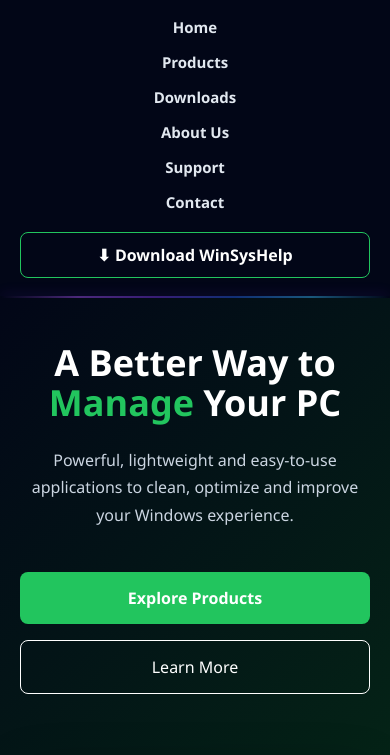
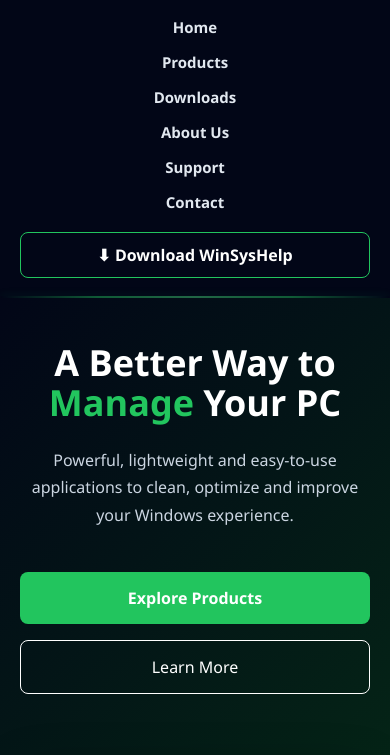
Before and after one commit to AppShelfHub/AppShelfHub.github.io, a plain HTML site: page index.html in a window 390 px wide. Shown: the part 82-837 px from the top of the page. Drawn offline with Linux system fonts and the light colour scheme.

Commit message:
Update hero section with soft green internal glow and responsive improvements

```diff
--- a/css/style.css
+++ b/css/style.css
@@ -96,6 +96,7 @@ img {
     height:100px;
 
     background:
+
     var(--dark-navy);
 
     display:flex;
@@ -119,7 +120,7 @@ img {
 
 
 /* ==========================================================
-   NAVBAR PURPLE TO BLUE GLOW - OPTION 3
+   NAVBAR SOFT GREEN GLOW
 ========================================================== */
 
 
@@ -143,18 +144,17 @@ img {
     linear-gradient(
         90deg,
         transparent,
-        #A855F7,
-        #7C3AED,
-        #2563EB,
-        #38BDF8,
+        #22C55E,
+        #4ADE80,
+        #22C55E,
         transparent
     );
 
 
     box-shadow:
 
-    0 0 14px
-    rgba(124,58,237,0.9);
+    0 0 10px
+    rgba(34,197,94,0.45);
 
 
     animation:
@@ -177,7 +177,7 @@ img {
 
     50% {
 
-        opacity:1;
+        opacity:0.8;
 
     }
 
@@ -327,7 +327,7 @@ img {
 
     padding:
 
-    65px 45px 140px;
+    65px 45px 95px;
 
     display:flex;
 
@@ -346,7 +346,7 @@ img {
 
 
 /* ==========================================================
-   HERO WAVE TRANSITION
+   HERO INTERNAL BOTTOM GLOW
 ========================================================== */
 
 
@@ -356,28 +356,28 @@ img {
 
     position:absolute;
 
-    left:-5%;
+    left:10%;
 
-    bottom:-95px;
+    bottom:20px;
 
-    width:110%;
+    width:80%;
 
-    height:160px;
+    height:35px;
+
 
     background:
 
     linear-gradient(
         90deg,
-        #020617,
-        #052E16,
-        #14532D
+        transparent,
+        rgba(34,197,94,0.55),
+        rgba(74,222,128,0.7),
+        rgba(34,197,94,0.55),
+        transparent
     );
 
 
-    border-radius:
-
-    50% 50% 0 0;
-
+    filter:blur(22px);
 
     z-index:1;
 
@@ -785,7 +785,7 @@ img {
 
         padding:
 
-        55px 30px 120px;
+        55px 30px 80px;
 
         gap:30px;
 
@@ -795,9 +795,13 @@ img {
 
     .hero::after {
 
-        height:130px;
+        left:8%;
 
-        bottom:-75px;
+        width:84%;
+
+        bottom:18px;
+
+        height:30px;
 
     }
 
@@ -899,7 +903,7 @@ img {
 
         padding:
 
-        45px 20px 100px;
+        45px 20px 70px;
 
     }
 
@@ -907,9 +911,15 @@ img {
 
     .hero::after {
 
-        height:90px;
+        left:5%;
 
-        bottom:-45px;
+        width:90%;
+
+        bottom:15px;
+
+        height:25px;
+
+        filter:blur(18px);
 
     }
 
```
